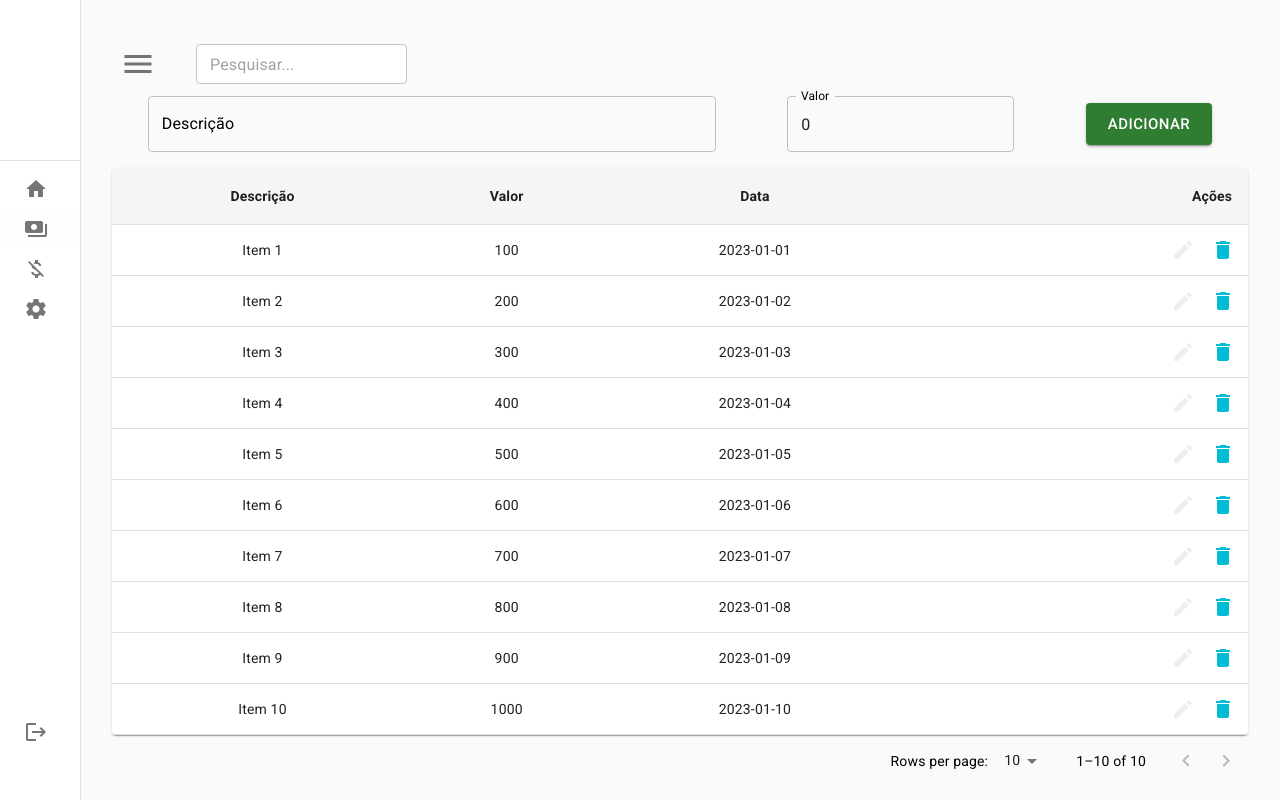
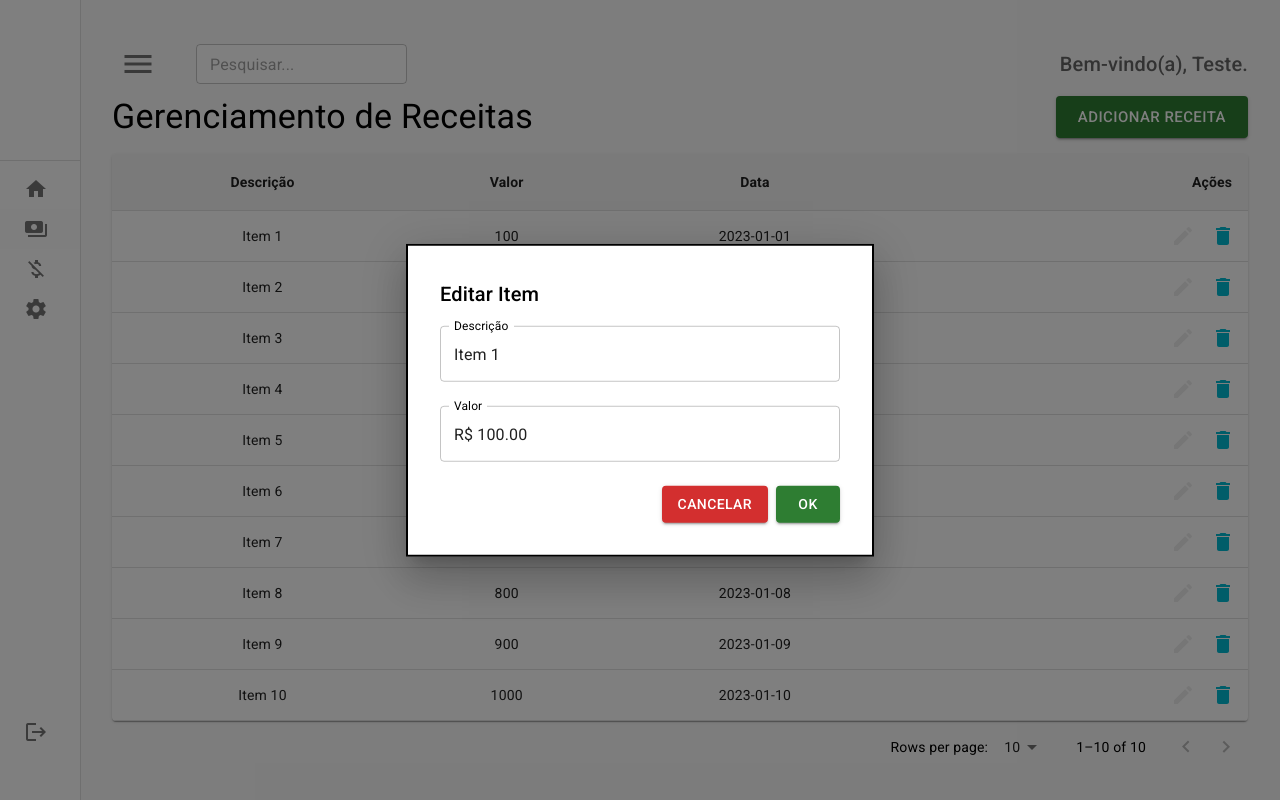
Before and after one commit to AndersonExner/Financial-App-Front, a React (Create React App) app: page /payments in a window 1280 px wide. Both pictures are taken after a click on the button 1183 px from the left and 250 px from the top of the page. Built offline with nearby package versions, Linux system fonts and the light colour scheme.

Commit message:
add ModalDefault component

```diff
--- a/src/pages/Dashboard/Dashboard.tsx
+++ b/src/pages/Dashboard/Dashboard.tsx
@@ -1,9 +1,11 @@
 import React from "react";
 import Box from "@mui/material/Box";
-import { ArrowUpwardRounded as ArrowUpwardRoundedIcon, AccountBalanceRounded as AccountBalanceRoundedIcon, ArrowDownwardRounded as ArrowDownwardRoundedIcon } from '@mui/icons-material';
+import ArrowUpwardRoundedIcon from "@mui/icons-material/ArrowUpwardRounded";
+import AccountBalanceRoundedIcon from "@mui/icons-material/AccountBalanceRounded";
+import ArrowDownwardRoundedIcon from "@mui/icons-material/ArrowDownwardRounded";
+import AccountBalanceWalletIcon from "@mui/icons-material/AccountBalanceWallet";
 
-import { InfoPaper } from "../../shared/components/infoPaper/InfoPaper";
-import { PieGraph } from "../../shared/components/Graphs/PieGraph";
+import { InfoPaper, PieGraph } from "../../shared/components";
 
 const receitas = [
     { label: 'Salário', value: 1500 },
@@ -38,10 +40,10 @@ export const Dashboard = () => {
     return (
         <>
             <Box display="flex" flexDirection="row" justifyContent="space-between" alignItems="center" flexWrap="wrap">
-                <InfoPaper title="Saldo Acumulado" value="R$ 1.250,00" icon={AccountBalanceRoundedIcon} iconColor="blue" />
                 <InfoPaper title="Receitas" value="R$ 3.500,00" icon={ArrowUpwardRoundedIcon} iconColor="green" />
                 <InfoPaper title="Despesas" value="R$ 2.250,00" icon={ArrowDownwardRoundedIcon} iconColor="red" />
-                <InfoPaper title="Resultado Mês" value="R$ 2.250,00" icon={ArrowDownwardRoundedIcon} iconColor="red" />
+                <InfoPaper title="Resultado Mês" value="R$ 1.250,00" icon={AccountBalanceWalletIcon} iconColor="gray" />
+                <InfoPaper title="Saldo Acumulado" value="R$ 5.250,00" icon={AccountBalanceRoundedIcon} iconColor="blue" />
             </Box>
 
             <Box display="flex" flexDirection="row" justifyContent="space-between" alignItems="center" flexWrap="wrap" mt={2}>
--- a/src/pages/Payments/Payments.tsx
+++ b/src/pages/Payments/Payments.tsx
@@ -1,11 +1,10 @@
 import React, { useState, useEffect } from "react";
 import Box from "@mui/material/Box";
-import FormControl from "@mui/material/FormControl";
-import InputLabel from "@mui/material/InputLabel";
-import OutlinedInput from "@mui/material/OutlinedInput";
 import Button from "@mui/material/Button";
+import Typography from "@mui/material/Typography";
 
 import { TableValues, ITableValuesItem } from "../../shared/components/Table/Table";
+import { ModalDefault } from "../../shared/components/Modal/ModalDefault";
 
 const initialData: ITableValuesItem[] = [
     { id: 1, description: "Item 1", value: 100, date: "2023-01-01" },
@@ -24,31 +23,48 @@ export const Payments: React.FC = () => {
     const [data, setData] = useState<ITableValuesItem[]>([]);
     const [description, setDescription] = useState<string>("");
     const [value, setValue] = useState<number>(0);
+    const [open, setOpen] = useState(false);
+    const [editId, setEditId] = useState<number | null>(null);
 
     useEffect(() => {
         setData(initialData);
     }, []);
 
-    const addNewItem = () => {
-        if (!description || !value) {
-            return;
-        }
+    const handleOpen = () => setOpen(true);
+    const handleClose = () => {
+        setOpen(false);
+        resetModalFields();
+    };
 
+    const handleOk = (description: string, value: number) => {
+        if (editId !== null) {
+            setData(data.map(item => item.id === editId ? { ...item, description, value } : item));
+        } else {
             const newItem: ITableValuesItem = {
                 id: data.length + 1,
                 description,
                 value,
-            date: new Date().toISOString().split("T")[0]
+                date: new Date().toISOString().split("T")[0],
+            };
+            setData([newItem, ...data]);
+        }
+        handleClose();
     };
 
-        setData([...data, newItem]);
+    const resetModalFields = () => {
         setDescription("");
         setValue(0);
+        setEditId(null);
     };
 
     const handleEdit = (id: number) => {
-        // Implementar lógica de edição
-        console.log(`Edit item with id: ${id}`);
+        const item = data.find(item => item.id === id);
+        if (item) {
+            setDescription(item.description);
+            setValue(item.value);
+            setEditId(id);
+            handleOpen();
+        }
     };
 
     const handleDelete = (id: number) => {
@@ -57,31 +73,22 @@ export const Payments: React.FC = () => {
 
     return (
         <Box>
-            <Box display="flex" flexDirection="row" justifyContent="space-around" alignItems="center">
-                    <FormControl sx={{ width: '50%' }}>
-                        <InputLabel htmlFor="description">Descrição</InputLabel>
-                        <OutlinedInput
-                            id="description"
-                            value={description}
-                            onChange={(e) => setDescription(e.target.value)}
-                            label="Descrição"
-                        />
-                    </FormControl>
-                    <FormControl sx={{ width: '20%' }}>
-                        <InputLabel htmlFor="value">Valor</InputLabel>
-                        <OutlinedInput
-                            id="value"
-                            type="number"
-                            value={value}
-                            onChange={(e) => setValue(Number(e.target.value))}
-                            label="Valor"
-                        />
-                    </FormControl>
-                    <Button variant="contained" color="success" size="large" sx={{ height: 'fit-content' }} onClick={addNewItem}>
-                        Adicionar
+            <Box sx={{ display: "flex", justifyContent: "space-between", alignItems: "center" }}>
+                <Typography variant="h4">
+                    Gerenciamento de Receitas
+                </Typography>
+                <Button variant="contained" color="success" size="large" onClick={handleOpen}>
+                    Adicionar Receita
                 </Button>
             </Box>
             <TableValues headers={["Descrição", "Valor", "Data"]} data={data} onEdit={handleEdit} onDelete={handleDelete} />
+            <ModalDefault
+                open={open}
+                handleClose={handleClose}
+                handleOk={handleOk}
+                initialDescription={description}
+                initialValue={value}
+            />
         </Box>
     );
 };
--- a/src/shared/components/AppMenu/AppMenu.tsx
+++ b/src/shared/components/AppMenu/AppMenu.tsx
@@ -114,7 +114,7 @@ export const AppMenu: React.FC<IAppMenuProps> = ({ children }) => {
                 sx={{ transition: theme.transitions.create(['margin'], { easing: theme.transitions.easing.sharp, duration: theme.transitions.duration.leavingScreen }) }}
                 p={4}
             >
-                <TopBar />
+                <TopBar userName="Teste" />
                 {children}
             </Box>
         </>
--- /dev/null
+++ b/src/shared/components/Modal/ModalDefault.tsx
@@ -0,0 +1,119 @@
+import React, { useState, useEffect } from "react";
+import Box from "@mui/material/Box";
+import Button from "@mui/material/Button";
+import Modal from "@mui/material/Modal";
+import Typography from "@mui/material/Typography";
+import TextField from "@mui/material/TextField";
+
+const style = {
+    position: "absolute" as "absolute",
+    top: "50%",
+    left: "50%",
+    transform: "translate(-50%, -50%)",
+    width: 400,
+    bgcolor: "background.paper",
+    border: "2px solid #000",
+    boxShadow: 24,
+    p: 4,
+};
+
+interface ModalDefaultProps {
+    open: boolean;
+    handleClose: () => void;
+    handleOk: (description: string, value: number) => void;
+    initialDescription?: string;
+    initialValue?: number;
+}
+
+export const ModalDefault: React.FC<ModalDefaultProps> = ({ open, handleClose, handleOk, initialDescription = "", initialValue = 0 }) => {
+    const [description, setDescription] = useState(initialDescription);
+    const [value, setValue] = useState<string>(initialValue ? `R$ ${initialValue.toFixed(2)}` : "");
+    const [descriptionError, setDescriptionError] = useState(false);
+    const [valueError, setValueError] = useState(false);
+
+    useEffect(() => {
+        if (open) {
+            setDescription(initialDescription);
+            setValue(initialValue ? `R$ ${initialValue.toFixed(2)}` : "");
+        }
+    }, [open, initialDescription, initialValue]);
+
+    const handleDescriptionChange = (event: React.ChangeEvent<HTMLInputElement>) => {
+        setDescription(event.target.value);
+        setDescriptionError(false);
+    };
+
+    const handleValueChange = (event: React.ChangeEvent<HTMLInputElement>) => {
+        const inputValue = event.target.value.replace(/[^\d]/g, "");
+        const formattedValue = (Number(inputValue) / 100).toFixed(2);
+        setValue(formattedValue ? `R$ ${formattedValue}` : "");
+        setValueError(false);
+    };
+
+    const handleOkClick = () => {
+        if (!description || description.length < 5) {
+            setDescriptionError(true);
+        }
+        const numericValue = Number(value.replace(/[^\d.-]/g, ""));
+        if (!value || numericValue <= 0) {
+            setValueError(true);
+        }
+        if (description && description.length >= 5 && value && numericValue > 0) {
+            handleOk(description, numericValue);
+            resetFields();
+        }
+    };
+
+    const resetFields = () => {
+        setDescription("");
+        setValue("");
+        setDescriptionError(false);
+        setValueError(false);
+    };
+
+    const handleCloseClick = () => {
+        handleClose();
+        resetFields();
+    };
+
+    return (
+        <Modal
+            open={open}
+            onClose={handleCloseClick}
+            aria-labelledby="modal-modal-title"
+            aria-describedby="modal-modal-description"
+        >
+            <Box sx={style}>
+                <Typography id="modal-modal-title" variant="h6" component="h2">
+                    {initialDescription ? "Editar Item" : "Adicionar Novo Item"}
+                </Typography>
+                <TextField
+                    fullWidth
+                    margin="normal"
+                    label="Descrição"
+                    value={description}
+                    onChange={handleDescriptionChange}
+                    error={descriptionError}
+                    helperText={descriptionError ? "Campo obrigatório (mínimo 5 caracteres)" : ""}
+                />
+                <TextField
+                    fullWidth
+                    margin="normal"
+                    label="Valor"
+                    value={value}
+                    onChange={handleValueChange}
+                    error={valueError}
+                    helperText={valueError ? "Campo obrigatório (valor maior que zero)" : ""}
+                />
+                <Box sx={{ display: "flex", justifyContent: "flex-end", mt: 2 }}>
+                    <Button onClick={handleCloseClick} sx={{ mr: 1 }} variant="contained" color="error">
+                        Cancelar
+                    </Button>
+                    <Button onClick={handleOkClick} variant="contained" color="success">
+                        OK
+                    </Button>
+                </Box>
+            </Box>
+        </Modal>
+    );
+};
--- a/src/shared/components/TopBar/TopBar.tsx
+++ b/src/shared/components/TopBar/TopBar.tsx
@@ -4,11 +4,16 @@ import Icon from "@mui/material/Icon";
 import IconButton from "@mui/material/IconButton";
 import TextField from "@mui/material/TextField";
 import Toolbar from "@mui/material/Toolbar";
+import Typography from "@mui/material/Typography";
+
 import { useTheme } from "@mui/material/styles";
-
 import { useAppMenuContext } from "../../contexts";
 
-export const TopBar: React.FC = () => {
+interface TopBarProps {
+    userName: string;
+}
+
+export const TopBar: React.FC<TopBarProps> = ({ userName }) => {
     const theme = useTheme();
     const [search, setSearch] = useState('');
 
@@ -38,6 +43,11 @@ export const TopBar: React.FC = () => {
                     }}
                 />
             </Box>
+            <Box sx={{ display: "flex", alignItems: "center", ml: 4 }}>
+                <Typography variant="h6" sx={{ color: "text.secondary" }}>
+                    Bem-vindo(a), {userName}.
+                </Typography>
+            </Box>
         </Toolbar>
     );
 };
--- a/src/shared/components/index.ts
+++ b/src/shared/components/index.ts
@@ -1,2 +1,5 @@
 export * from './AppMenu/AppMenu';
 export * from './TopBar/TopBar';
+export * from './infoPaper/InfoPaper';
+export * from './Graphs/PieGraph';
+export * from './Modal/ModalDefault';
```
Lines whose indentation alone changed are shown as unchanged.
